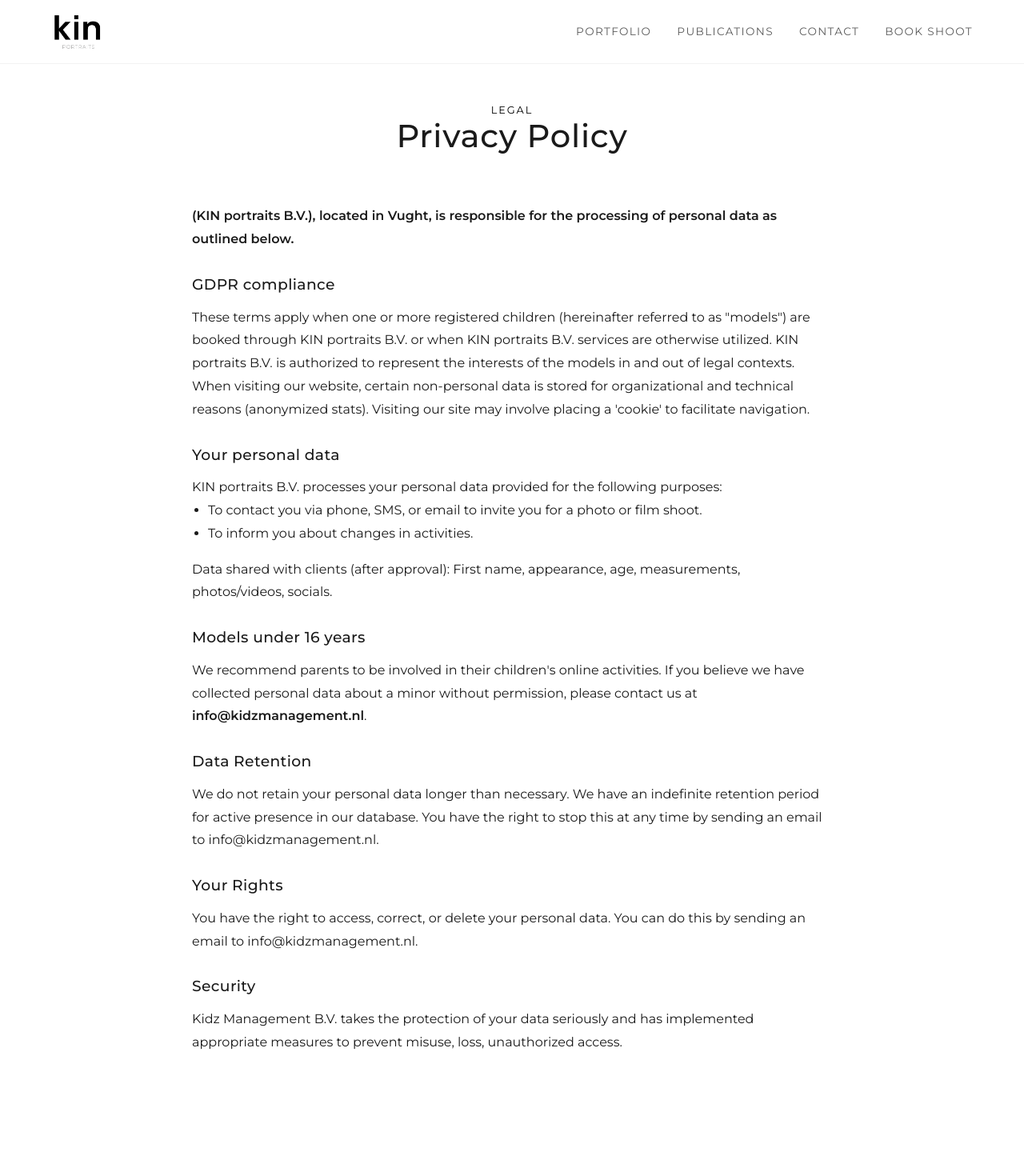
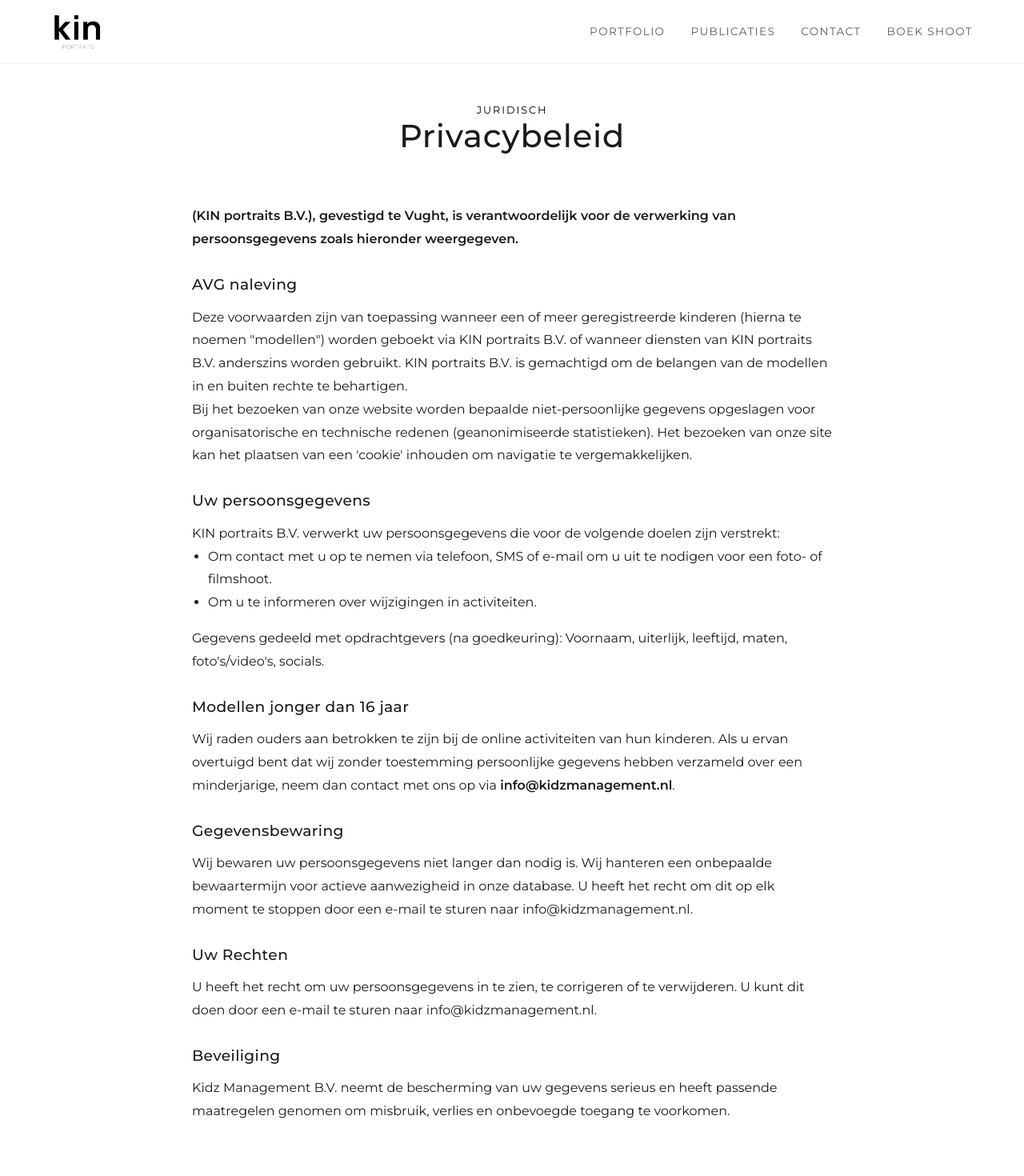
Before and after one commit to IMS-2411/kidz-management-duo, a Next.js app: page /privacy in a window 1280 px wide. Shown: the top 1470 px of the page at 80% size. Built offline with nearby package versions, Linux system fonts and the light colour scheme.

Commit message:
Global Dutch Translation: Header, Hero, Footer, Publications, Contact, Legal

```diff
--- a/src/app/privacy/page.tsx
+++ b/src/app/privacy/page.tsx
@@ -2,36 +2,36 @@ export default function PrivacyPage() {
     return (
         <div className="container section-padding">
             <div className="section-header">
-                <p>Legal</p>
-                <h2>Privacy Policy</h2>
+                <p>Juridisch</p>
+                <h2>Privacybeleid</h2>
             </div>
 
             <div style={{ maxWidth: '800px', margin: '0 auto', lineHeight: '1.8' }}>
-                <p><strong>(KIN portraits B.V.), located in Vught, is responsible for the processing of personal data as outlined below.</strong></p>
+                <p><strong>(KIN portraits B.V.), gevestigd te Vught, is verantwoordelijk voor de verwerking van persoonsgegevens zoals hieronder weergegeven.</strong></p>
 
-                <h3 style={{ marginTop: '2rem', marginBottom: '1rem' }}>GDPR compliance</h3>
-                <p>These terms apply when one or more registered children (hereinafter referred to as &quot;models&quot;) are booked through KIN portraits B.V. or when KIN portraits B.V. services are otherwise utilized. KIN portraits B.V. is authorized to represent the interests of the models in and out of legal contexts.</p>
-                <p>When visiting our website, certain non-personal data is stored for organizational and technical reasons (anonymized stats). Visiting our site may involve placing a &#39;cookie&#39; to facilitate navigation.</p>
+                <h3 style={{ marginTop: '2rem', marginBottom: '1rem' }}>AVG naleving</h3>
+                <p>Deze voorwaarden zijn van toepassing wanneer een of meer geregistreerde kinderen (hierna te noemen &quot;modellen&quot;) worden geboekt via KIN portraits B.V. of wanneer diensten van KIN portraits B.V. anderszins worden gebruikt. KIN portraits B.V. is gemachtigd om de belangen van de modellen in en buiten rechte te behartigen.</p>
+                <p>Bij het bezoeken van onze website worden bepaalde niet-persoonlijke gegevens opgeslagen voor organisatorische en technische redenen (geanonimiseerde statistieken). Het bezoeken van onze site kan het plaatsen van een &#39;cookie&#39; inhouden om navigatie te vergemakkelijken.</p>
 
-                <h3 style={{ marginTop: '2rem', marginBottom: '1rem' }}>Your personal data</h3>
-                <p>KIN portraits B.V. processes your personal data provided for the following purposes:</p>
+                <h3 style={{ marginTop: '2rem', marginBottom: '1rem' }}>Uw persoonsgegevens</h3>
+                <p>KIN portraits B.V. verwerkt uw persoonsgegevens die voor de volgende doelen zijn verstrekt:</p>
                 <ul style={{ listStyle: 'disc', paddingLeft: '20px', marginBottom: '1rem' }}>
-                    <li>To contact you via phone, SMS, or email to invite you for a photo or film shoot.</li>
-                    <li>To inform you about changes in activities.</li>
+                    <li>Om contact met u op te nemen via telefoon, SMS of e-mail om u uit te nodigen voor een foto- of filmshoot.</li>
+                    <li>Om u te informeren over wijzigingen in activiteiten.</li>
                 </ul>
-                <p>Data shared with clients (after approval): First name, appearance, age, measurements, photos/videos, socials.</p>
+                <p>Gegevens gedeeld met opdrachtgevers (na goedkeuring): Voornaam, uiterlijk, leeftijd, maten, foto&apos;s/video&apos;s, socials.</p>
 
-                <h3 style={{ marginTop: '2rem', marginBottom: '1rem' }}>Models under 16 years</h3>
-                <p>We recommend parents to be involved in their children&#39;s online activities. If you believe we have collected personal data about a minor without permission, please contact us at <strong>info@kidzmanagement.nl</strong>.</p>
+                <h3 style={{ marginTop: '2rem', marginBottom: '1rem' }}>Modellen jonger dan 16 jaar</h3>
+                <p>Wij raden ouders aan betrokken te zijn bij de online activiteiten van hun kinderen. Als u ervan overtuigd bent dat wij zonder toestemming persoonlijke gegevens hebben verzameld over een minderjarige, neem dan contact met ons op via <strong>info@kidzmanagement.nl</strong>.</p>
 
-                <h3 style={{ marginTop: '2rem', marginBottom: '1rem' }}>Data Retention</h3>
-                <p>We do not retain your personal data longer than necessary. We have an indefinite retention period for active presence in our database. You have the right to stop this at any time by sending an email to info@kidzmanagement.nl.</p>
+                <h3 style={{ marginTop: '2rem', marginBottom: '1rem' }}>Gegevensbewaring</h3>
+                <p>Wij bewaren uw persoonsgegevens niet langer dan nodig is. Wij hanteren een onbepaalde bewaartermijn voor actieve aanwezigheid in onze database. U heeft het recht om dit op elk moment te stoppen door een e-mail te sturen naar info@kidzmanagement.nl.</p>
 
-                <h3 style={{ marginTop: '2rem', marginBottom: '1rem' }}>Your Rights</h3>
-                <p>You have the right to access, correct, or delete your personal data. You can do this by sending an email to info@kidzmanagement.nl.</p>
+                <h3 style={{ marginTop: '2rem', marginBottom: '1rem' }}>Uw Rechten</h3>
+                <p>U heeft het recht om uw persoonsgegevens in te zien, te corrigeren of te verwijderen. U kunt dit doen door een e-mail te sturen naar info@kidzmanagement.nl.</p>
 
-                <h3 style={{ marginTop: '2rem', marginBottom: '1rem' }}>Security</h3>
-                <p>Kidz Management B.V. takes the protection of your data seriously and has implemented appropriate measures to prevent misuse, loss, unauthorized access.</p>
+                <h3 style={{ marginTop: '2rem', marginBottom: '1rem' }}>Beveiliging</h3>
+                <p>Kidz Management B.V. neemt de bescherming van uw gegevens serieus en heeft passende maatregelen genomen om misbruik, verlies en onbevoegde toegang te voorkomen.</p>
             </div>
         </div>
     );
--- a/src/components/Footer.tsx
+++ b/src/components/Footer.tsx
@@ -12,11 +12,11 @@ export default function Footer() {
                     <p><a href="mailto:info@kidzmanagement.nl" style={{ color: 'var(--color-accent)' }}>info@kidzmanagement.nl</a></p>
                 </div>
 
-                <p style={{ opacity: 0.6 }}>&copy; 2026 KIN portraits. All rights reserved.</p>
+                <p style={{ opacity: 0.6 }}>&copy; 2026 KIN portraits. Alle rechten voorbehouden.</p>
 
                 <div style={{ marginTop: '1rem', fontSize: '0.8rem', display: 'flex', flexWrap: 'wrap', gap: '1rem', justifyContent: 'center' }}>
                     <Link href="/scouting" style={{ borderBottom: '1px solid transparent', color: 'inherit', textDecoration: 'none' }}>
-                        Get Scouted
+                        Word gescout
                     </Link>
                     <a href="https://kidzzz.amsterdam" target="_blank" rel="noopener noreferrer" style={{ borderBottom: '1px solid transparent', color: 'inherit', textDecoration: 'none' }}>
                         Webshop
@@ -25,10 +25,10 @@ export default function Footer() {
                         Contact
                     </Link>
                     <Link href="/terms" style={{ borderBottom: '1px solid transparent', color: 'inherit', textDecoration: 'none' }}>
-                        Terms & Conditions
+                        Algemene Voorwaarden
                     </Link>
                     <Link href="/privacy" style={{ borderBottom: '1px solid transparent', color: 'inherit', textDecoration: 'none' }}>
-                        Privacy Policy
+                        Privacybeleid
                     </Link>
                 </div>
             </div>
--- a/src/components/Header.tsx
+++ b/src/components/Header.tsx
@@ -24,9 +24,9 @@ export default function Header() {
             {/* Desktop Nav */}
             <nav className="desktop-nav">
                 <Link href="/#portfolio">Portfolio</Link>
-                <Link href="/publications">Publications</Link>
+                <Link href="/publications">Publicaties</Link>
                 <Link href="/contact">Contact</Link>
-                <Link href="/#booking">Book Shoot</Link>
+                <Link href="/#booking">Boek Shoot</Link>
             </nav>
 
             {/* Mobile Menu Button */}
@@ -41,9 +41,9 @@ export default function Header() {
             {/* Mobile Menu Overlay */}
             <div className={`mobile-menu-overlay ${isOpen ? 'open' : ''}`}>
                 <Link href="/#portfolio" onClick={() => setIsOpen(false)}>Portfolio</Link>
-                <Link href="/publications" onClick={() => setIsOpen(false)}>Publications</Link>
+                <Link href="/publications" onClick={() => setIsOpen(false)}>Publicaties</Link>
                 <Link href="/contact" onClick={() => setIsOpen(false)}>Contact</Link>
-                <Link href="/#booking" onClick={() => setIsOpen(false)}>Book Shoot</Link>
+                <Link href="/#booking" onClick={() => setIsOpen(false)}>Boek Shoot</Link>
             </div>
         </header>
     );
--- a/src/components/HeroSlider.tsx
+++ b/src/components/HeroSlider.tsx
@@ -55,7 +55,7 @@ export default function HeroSlider() {
                     animate={{ opacity: 1, y: 0 }}
                     transition={{ delay: 0.5, duration: 1 }}
                 >
-                    Unique portraits
+                    Unieke portretten
                 </motion.h1>
                 <motion.div
                     initial={{ opacity: 0, y: 20 }}
@@ -63,7 +63,7 @@ export default function HeroSlider() {
                     transition={{ duration: 0.8, delay: 0.3 }}
                     style={{ fontSize: '1.2rem', marginBottom: '2rem', maxWidth: '600px', margin: '0 auto 2rem' }}
                 >
-                    Capturing the unique bond and style of duo photography.
+                    Het vastleggen van de unieke band en stijl van duo fotografie.
                 </motion.div>
                 <motion.a
                     href="#portfolio"
@@ -72,7 +72,7 @@ export default function HeroSlider() {
                     animate={{ opacity: 1, y: 0 }}
                     transition={{ delay: 0.9, duration: 1 }}
                 >
-                    View Portfolio
+                    Bekijk Portfolio
                 </motion.a>
             </div>
         </section>
```
Also changed, not shown: src/app/contact/page.tsx (+9 -9 lines), src/app/publications/page.tsx (+7 -7 lines), src/app/terms/page.tsx (+22 -22 lines).
